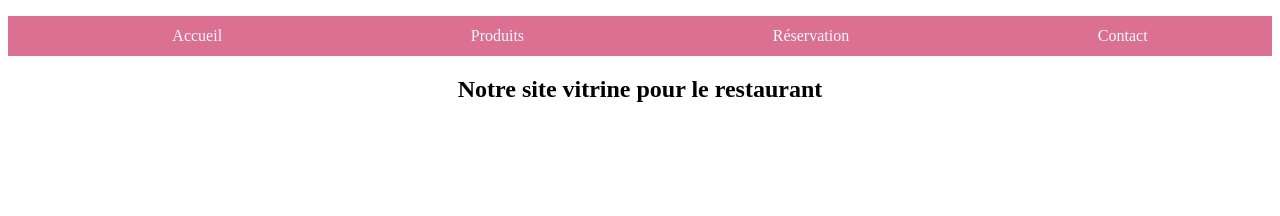
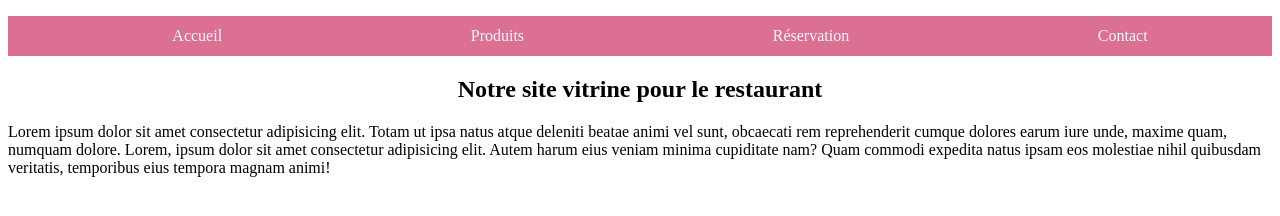
Before and after one commit to Palonawalk/vitrineresto, a plain HTML site: page index.html in a window 1280 px wide. Drawn offline with Linux system fonts and the light colour scheme.

Commit message:
paragraphe

```diff
--- a/index.html
+++ b/index.html
@@ -27,6 +27,18 @@
     <section>
         <h1>Notre site vitrine pour le restaurant</h1>
     </section>
+
+    <section>
+        <div class="img">
+            <p>
+                Lorem ipsum dolor sit amet consectetur adipisicing elit. Totam ut ipsa natus atque deleniti beatae animi
+                vel sunt, obcaecati rem reprehenderit cumque dolores earum iure unde, maxime quam, numquam dolore.
+                Lorem, ipsum dolor sit amet consectetur adipisicing elit. Autem harum eius veniam minima cupiditate nam?
+                Quam commodi expedita natus ipsam eos molestiae nihil quibusdam veritatis, temporibus eius tempora
+                magnam animi!
+            </p>
+        </div>
+    </section>
 </main>
 
 <footer>
```
